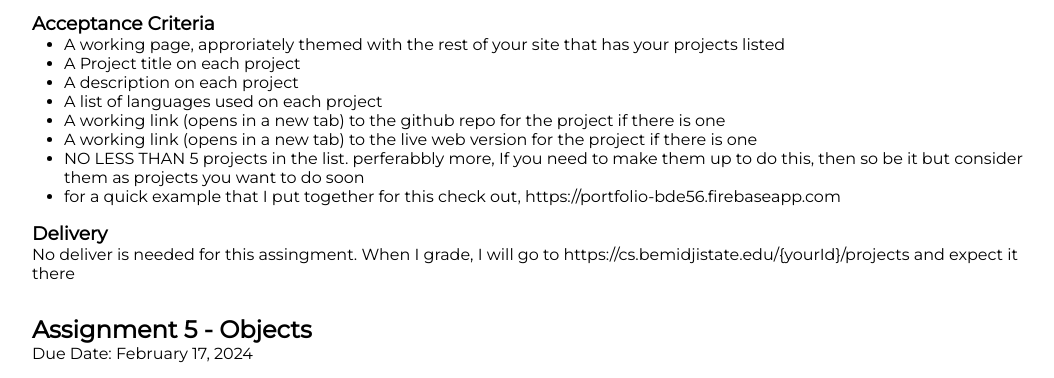
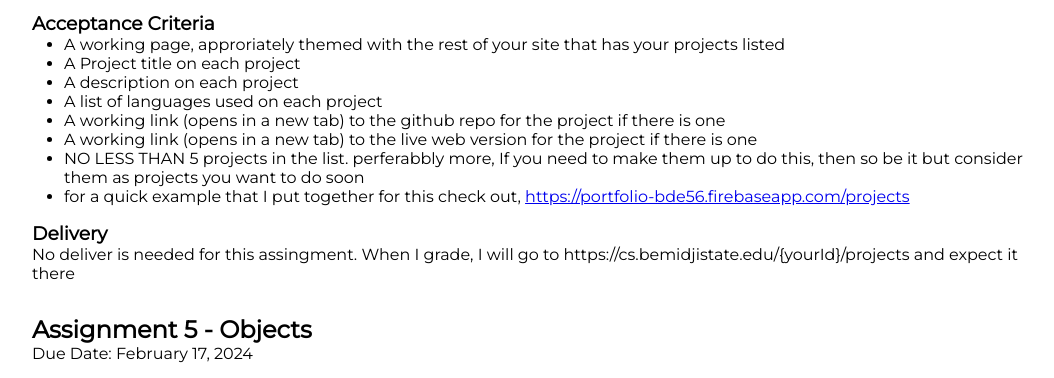
Before and after one commit to justincox56601/cs3270, a PHP site: page /assignments in a window 1280 px wide. Shown: the part 685-1063 px from the top of the page, without its empty margins (96-1150 px from the left). Run offline with PHP 8.4, Linux system fonts and the light colour scheme; data that the repository does not hold is empty.

Commit message:
added link to assignment description

```diff
--- a/assignments/index.php
+++ b/assignments/index.php
@@ -16,7 +16,7 @@ $data = [
                 "A working link (opens in a new tab) to the github repo for the project if there is one",
                 "A working link (opens in a new tab) to the live web version for the project if there is one",
                 "NO LESS THAN 5 projects in the list.  perferabbly more, If you need to make them up to do this, then so be it but consider them as projects you want to do soon",
-                "for a quick example that I put together for this check out, https://portfolio-bde56.firebaseapp.com"
+                "for a quick example that I put together for this check out, <a href='https://portfolio-bde56.firebaseapp.com/projects' target='_blank'>https://portfolio-bde56.firebaseapp.com/projects</a>"
             ],
             'delivery' => "No deliver is needed for this assingment.  When I grade, I will go to https://cs.bemidjistate.edu/{yourId}/projects and expect it there",
             'dueDate' => 'February 24, 2024',
```
